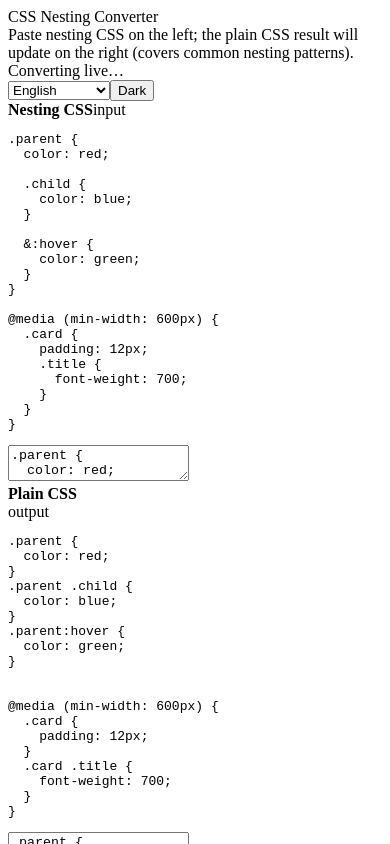
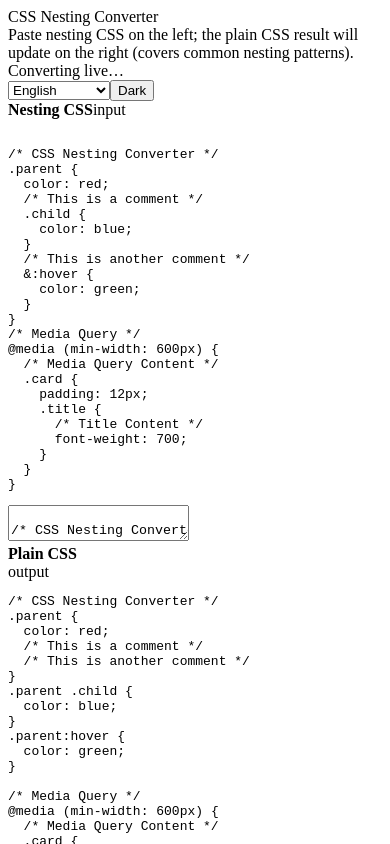
Before and after one commit to alan9130314/css-nesting-converter, a React (Vite) app: page / in a window 390 px wide. Shown: the top 844 px of the page. Built offline with nearby package versions, Linux system fonts and the light colour scheme; the HTML template or start-up script is replaced by a standard one.

Commit message:
Enhance CSS nesting converter with comments and media query support
Added comments to the CSS nesting example for better context and clarity. Included a media query section to demonstrate responsive design capabilities within the App component.

```diff
--- a/src/App.tsx
+++ b/src/App.tsx
@@ -6,22 +6,26 @@ import { LOCALE_STORAGE_KEY, getInitialLocale, t, type Locale } from './i18n'
 
 const CSS_LANGUAGE = 'css' as const
 
-const seed = `.parent {
+const seed = `
+/* CSS Nesting Converter */
+.parent {
   color: red;
-
+  /* This is a comment */
   .child {
     color: blue;
   }
-
+  /* This is another comment */
   &:hover {
     color: green;
   }
 }
-
+/* Media Query */
 @media (min-width: 600px) {
+  /* Media Query Content */
   .card {
     padding: 12px;
     .title {
+      /* Title Content */
       font-weight: 700;
     }
   }
```
